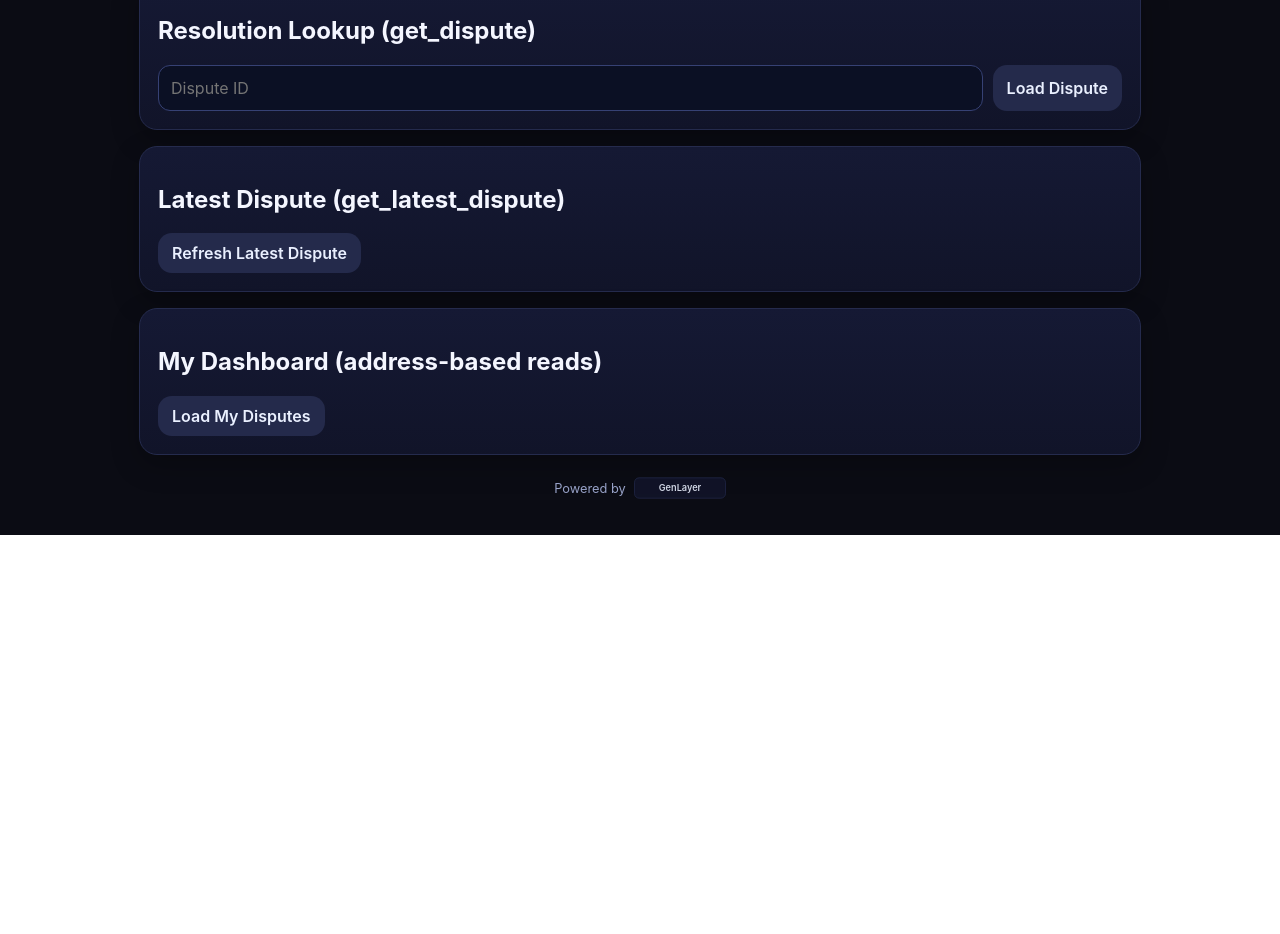
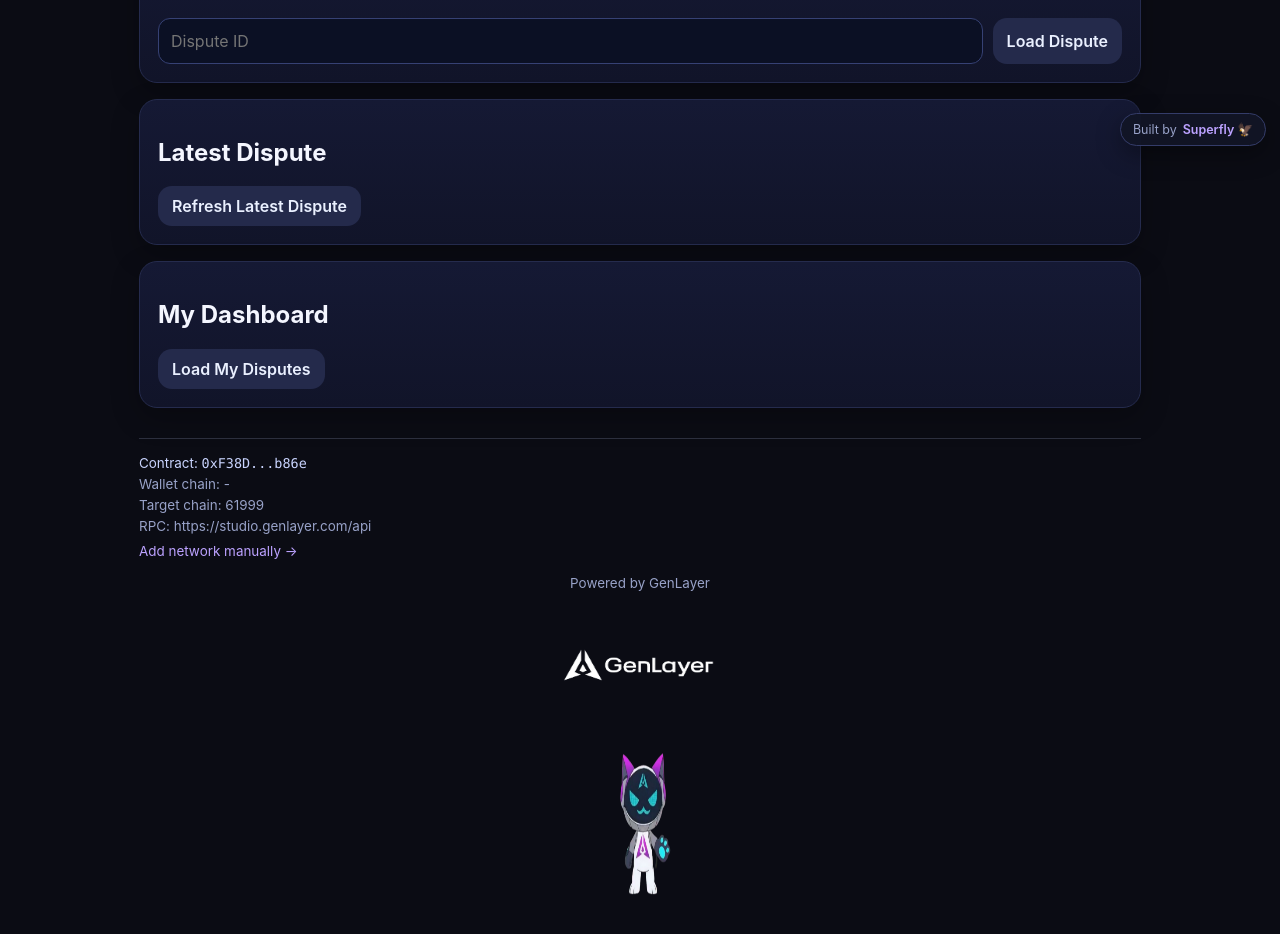
Before and after one commit to iamsuperfly/dispute-resolver-genlayer, a Next.js app: page / in a window 1280 px wide. Shown: the part 640-1574 px from the top of the page. Before the commit the page ends 1175 px from the top, so only its background shows below. Built offline with nearby package versions, Linux system fonts and the light colour scheme.

Commit message:
Revamp homepage UI and wire new logo assets

```diff
--- a/app/globals.css
+++ b/app/globals.css
@@ -159,6 +159,17 @@
 .dispute-card p { margin: 6px 0; }
 
 .muted { color: var(--muted); }
+.status-message {
+  margin-top: 12px;
+  color: #d6dcf6;
+  font-size: 1.02rem;
+  line-height: 1.55;
+  font-weight: 300;
+}
+.status-keyword {
+  color: var(--primary);
+  font-weight: 700;
+}
 .hash {
   margin-top: 8px;
   word-break: break-all;
@@ -170,18 +181,121 @@
 .error { color: var(--error); margin: 0; }
 
 .footer {
-  margin-top: 6px;
+  margin-top: 14px;
+  border-top: 1px solid rgba(152, 162, 200, 0.24);
+  padding-top: 16px;
+  display: grid;
+  gap: 16px;
+  color: var(--muted);
+  font-size: 0.84rem;
+}
+.footer-meta {
+  display: grid;
+  gap: 5px;
+}
+.footer-meta p {
+  margin: 0;
+}
+.footer-link {
+  color: #cad5ff;
+  text-decoration: none;
+}
+.footer-link:hover {
+  color: var(--primary-soft);
+}
+.hash-inline {
+  font-family: ui-monospace, SFMono-Regular, Menlo, monospace;
+}
+.footer-network-button {
+  margin-top: 4px;
+  padding: 0;
+  border: 0;
+  background: transparent;
+  color: var(--primary-soft);
+  cursor: pointer;
+  text-align: left;
+}
+.footer-network-button:hover {
+  text-decoration: underline;
+}
+.footer-powered {
+  display: flex;
+  flex-direction: column;
+  align-items: center;
+  justify-content: center;
+  gap: 4px;
+  text-align: center;
+}
+.footer-brand {
+  display: inline-flex;
+  align-items: center;
+  justify-content: center;
+}
+.footer-mascot {
+  display: flex;
+  justify-content: center;
+}
+.built-by {
+  position: fixed;
+  right: 14px;
+  bottom: 14px;
   display: flex;
   align-items: center;
-  justify-content: center;
-  gap: 8px;
-  color: var(--muted);
-  font-size: 0.8rem;
+  gap: 6px;
+  background: rgba(18, 21, 38, 0.96);
+  border: 1px solid #343c69;
+  border-radius: 999px;
+  padding: 8px 12px;
+  box-shadow: 0 8px 24px rgba(0, 0, 0, 0.35);
+  font-size: 0.78rem;
 }
-.footer-brand { display: inline-flex; align-items: center; opacity: 0.88; }
+.built-by a {
+  color: var(--primary-soft);
+  text-decoration: none;
+  font-weight: 600;
+}
+.built-by a:hover {
+  color: #fff;
+}
+
+.accordion-list {
+  display: grid;
+  gap: 10px;
+}
+.accordion-item {
+  border: 1px solid #303b69;
+  border-radius: 12px;
+  background: rgba(9, 13, 30, 0.7);
+}
+.accordion-trigger {
+  width: 100%;
+  display: flex;
+  justify-content: space-between;
+  align-items: center;
+  background: transparent;
+  border: 0;
+  color: #d5dcfb;
+  padding: 12px;
+  cursor: pointer;
+  font-weight: 600;
+}
+.accordion-trigger:hover {
+  background: rgba(255, 255, 255, 0.03);
+}
+.accordion-item .dispute-card {
+  border: 0;
+  border-top: 1px solid #303b69;
+  border-radius: 0 0 12px 12px;
+}
 
 @media (max-width: 760px) {
   .page-shell { padding: 0 14px 24px; }
   .topbar-inner { padding: 12px 14px; }
   .contract { margin-left: 0; }
+  .built-by {
+    right: 10px;
+    bottom: 10px;
+    font-size: 0.72rem;
+    padding: 7px 10px;
+  }
 }
--- a/app/page.tsx
+++ b/app/page.tsx
@@ -16,6 +16,19 @@
 function getStepState(txStatus: TxStatus, step: "submitted" | "accepted" | "finalized") {
   const order: Record<string, number> = { idle: 0, submitted: 1, accepted: 2, finalized: 3, failed: -1 };
   return order[txStatus] >= order[step];
+}
+
+function renderTxStatusMessage(message: string) {
+  return message.split(/(ACCEPTED|FINALIZED)/g).map((part, index) => {
+    if (part === "ACCEPTED" || part === "FINALIZED") {
+      return (
+        <span key={`${part}-${index}`} className="status-keyword">
+          {part}
+        </span>
+      );
+    }
+    return <span key={`message-${index}`}>{part}</span>;
+  });
 }
 
 export default function HomePage() {
@@ -42,6 +55,7 @@
   const [myDisputeIds, setMyDisputeIds] = useState<bigint[]>([]);
   const [dashboardError, setDashboardError] = useState<string | null>(null);
   const [isDashboardLoading, setIsDashboardLoading] = useState(false);
+  const [expandedDisputeIds, setExpandedDisputeIds] = useState<Record<string, boolean>>({});
 
   async function waitForFinalizedStatus(hash: `0x${string}`) {
     setTxStatus("submitted");
@@ -159,12 +173,19 @@
     }
   }
 
+  function toggleDispute(disputeId: string) {
+    setExpandedDisputeIds((current) => ({
+      ...current,
+      [disputeId]: !current[disputeId]
+    }));
+  }
+
   return (
     <main className="page-shell">
       <header className="topbar">
         <div className="topbar-inner">
           <div className="brand-group">
-            <Image src="/assets/logos/logo-light.svg" alt="AI Dispute Resolver" width={40} height={40} />
+            <Image src="/assets/logos/file_000000004a8871f4a303c4c910e4bb9e.png" alt="AI Dispute Resolver" width={52} height={52} />
             <div>
               <h1 className="title">AI Dispute Resolver</h1>
               <p className="subtitle">Powered by GenLayer Intelligent Contracts</p>
@@ -186,13 +207,6 @@
           </div>
         </div>
       </header>
-
-      <section className="meta-row">
-        <span className="badge">Wallet chain: {isConnected ? chainId : "-"}</span>
-        <span className="badge">Target chain: {GENLAYER_CHAIN.id}</span>
-        <span className="badge">RPC: {GENLAYER_CHAIN.rpcUrl}</span>
-        <span className="badge contract">Contract: {shortAddress(CONTRACT_ADDRESS)}</span>
-      </section>
 
       {!isCorrectNetwork && isConnected && <p className="error">Wallet is on wrong network. Submissions are blocked.</p>}
       {walletError && <p className="error">{walletError}</p>}
@@ -226,13 +240,13 @@
               </div>
             ))}
           </div>
-          <p className="muted">{txStatusMessage}</p>
+          <p className="status-message">{renderTxStatusMessage(txStatusMessage)}</p>
           <p className="hash">Tx: {txHash}</p>
         </section>
       )}
 
       <section className="card">
-        <h2>Resolution Lookup (get_dispute)</h2>
+        <h2>Resolution Lookup</h2>
         <form className="lookup-row" onSubmit={onLookupSubmit}>
           <input type="number" min={1} value={lookupId} onChange={(event) => setLookupId(event.target.value)} placeholder="Dispute ID" />
           <button type="submit" className="button secondary">Load Dispute</button>
@@ -243,7 +257,7 @@
       </section>
 
       <section className="card">
-        <h2>Latest Dispute (get_latest_dispute)</h2>
+        <h2>Latest Dispute</h2>
         <button onClick={() => void onLoadLatest()} type="button" className="button secondary">Refresh Latest Dispute</button>
         {isLatestLoading && <p className="muted">Loading latest dispute...</p>}
         {latestError && <p className="error">{latestError}</p>}
@@ -251,23 +265,51 @@
       </section>
 
       <section className="card">
-        <h2>My Dashboard (address-based reads)</h2>
+        <h2>My Dashboard</h2>
         <button onClick={() => void onLoadDashboard()} type="button" className="button secondary">Load My Disputes</button>
         {isDashboardLoading && <p className="muted">Loading your disputes...</p>}
         {dashboardError && <p className="error">{dashboardError}</p>}
         {myDisputeIds.length > 0 && <p className="muted">My dispute IDs: {myDisputeIds.map((id) => id.toString()).join(", ")}</p>}
-        <div className="grid">
+        <div className="accordion-list">
           {myDisputes.map((dispute) => (
-            <DisputeView key={dispute.id.toString()} dispute={dispute} />
+            <article key={dispute.id.toString()} className="accordion-item">
+              <button type="button" className="accordion-trigger" onClick={() => toggleDispute(dispute.id.toString())}>
+                <span>Dispute #{dispute.id.toString()}</span>
+                <span>{expandedDisputeIds[dispute.id.toString()] ? "−" : "+"}</span>
+              </button>
+              {expandedDisputeIds[dispute.id.toString()] && <DisputeView dispute={dispute} />}
+            </article>
           ))}
         </div>
       </section>
 
       <footer className="footer">
-        <span>Powered by</span>
-        <a href="https://docs.genlayer.com/" target="_blank" rel="noopener noreferrer" className="footer-brand">
-          <Image src="/assets/genlayer/genlayer-wordmark.svg" alt="GenLayer" width={92} height={22} />
-        </a>
+        <div className="footer-meta">
+          <a href={`https://dio.genlayer.com/address/${CONTRACT_ADDRESS}`} target="_blank" rel="noopener noreferrer" className="footer-link">
+            Contract: <span className="hash-inline">{shortAddress(CONTRACT_ADDRESS)}</span>
+          </a>
+          <p>Wallet chain: {isConnected ? chainId : "-"}</p>
+          <p>Target chain: {GENLAYER_CHAIN.id}</p>
+          <p>RPC: {GENLAYER_CHAIN.rpcUrl}</p>
+          <button onClick={() => void ensureNetwork()} type="button" className="footer-network-button">
+            Add network manually →
+          </button>
+        </div>
+        <div className="footer-powered">
+          <span>Powered by GenLayer</span>
+          <a href="https://docs.genlayer.com/" target="_blank" rel="noopener noreferrer" className="footer-brand">
+            <Image src="/assets/genlayer/1000742892-removebg-preview.png" alt="Powered by GenLayer" width={230} height={140} />
+          </a>
+        </div>
+        <div className="footer-mascot">
+          <Image src="/assets/genlayer/1000742915-removebg-preview.png" alt="GenLayer mascot" width={148} height={148} />
+        </div>
+        <div className="built-by">
+          <span>Built by</span>
+          <a href="https://x.com/killsh0tx" target="_blank" rel="noopener noreferrer">
+            Superfly 🦅
+          </a>
+        </div>
       </footer>
     </main>
   );
```
